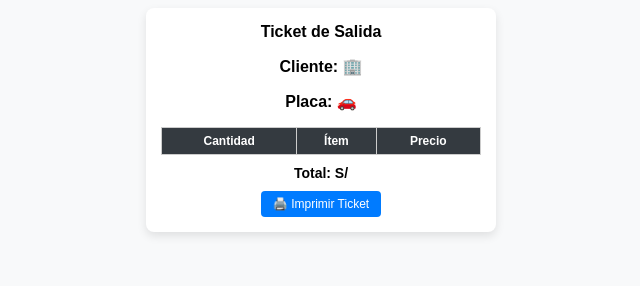
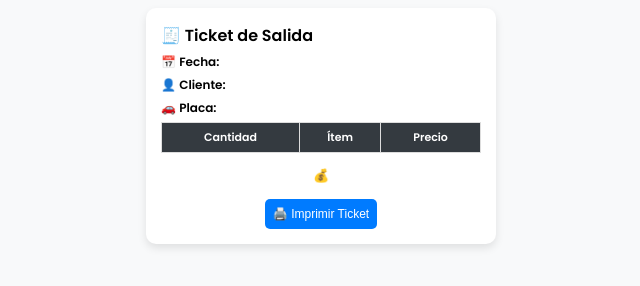
Before and after one commit to SexxinUwu/ticket-app, a plain HTML site: page index.html in a window 1280 px wide. Shown: the whole page, without its empty margins (319-959 px from the left). Drawn offline with Linux system fonts and the light colour scheme.

Commit message:
Update index.html

```diff
--- a/index.html
+++ b/index.html
@@ -4,80 +4,41 @@
     <meta charset="UTF-8">
     <meta name="viewport" content="width=device-width, initial-scale=1.0">
     <title>Ticket de Salida</title>
+    <link href="https://fonts.googleapis.com/css2?family=Poppins:wght@300;400;600&display=swap" rel="stylesheet">
     <style>
-        body {
-            font-family: 'Poppins', sans-serif;
-            text-align: center;
-            background-color: #f8f9fa;
-        }
-        .ticket {
-            width: 320px;
-            margin: auto;
-            padding: 15px;
-            background: white;
-            border-radius: 8px;
-            box-shadow: 0px 4px 10px rgba(0, 0, 0, 0.1);
-        }
-        .header {
-            font-size: 16px;
-            font-weight: bold;
-        }
-        .table-container {
-            margin-top: 10px;
-        }
-        table {
-            width: 100%;
-            border-collapse: collapse;
-            font-size: 12px;
-        }
-        th, td {
-            border: 1px solid #ccc;
-            padding: 6px;
-            text-align: center;
-            word-wrap: break-word;
-        }
-        th {
-            background-color: #343a40;
-            color: white;
-        }
-        .totals {
-            font-weight: bold;
-            margin-top: 10px;
-            font-size: 14px;
-        }
-        button {
-            margin-top: 10px;
-            padding: 6px 12px;
-            font-size: 12px;
-            border: none;
-            background: #007bff;
-            color: white;
-            border-radius: 4px;
-            cursor: pointer;
-        }
+        body { font-family: 'Poppins', sans-serif; text-align: center; background-color: #f8f9fa; }
+        .ticket { width: 320px; margin: auto; background: white; padding: 15px; border-radius: 10px; box-shadow: 0px 4px 8px rgba(0, 0, 0, 0.1); }
+        .header { font-size: 16px; font-weight: 600; text-align: left; }
+        .info { font-size: 12px; text-align: left; }
+        .info p { margin: 5px 0; }
+        table { width: 100%; border-collapse: collapse; font-size: 11px; }
+        th, td { border: 1px solid #ddd; padding: 6px; text-align: center; }
+        th { background-color: #343a40; color: white; font-weight: 600; }
+        .totals { font-size: 13px; font-weight: 600; margin-top: 10px; }
+        .btn { background: #007bff; color: white; border: none; padding: 8px; border-radius: 5px; cursor: pointer; font-size: 12px; }
+        .btn:hover { background: #0056b3; }
     </style>
 </head>
 <body>
     <div class="ticket">
-        <div class="header">Ticket de Salida</div>
-        <p><strong>Cliente:</strong> <span id="cliente"></span> 🏢</p>
-        <p><strong>Placa:</strong> <span id="placa"></span> 🚗</p>
-        <div class="table-container">
+        <div class="header">🧾 <strong>Ticket de Salida</strong></div>
+        <div class="info">
+            <p>📅 <strong>Fecha:</strong> <span id="fecha"></span></p>
+            <p>👤 <strong>Cliente:</strong> <span id="cliente"></span></p>
+            <p>🚗 <strong>Placa:</strong> <span id="placa"></span></p>
+        </div>
         <table>
-                <thead>
             <tr>
                 <th>Cantidad</th>
                 <th>Ítem</th>
                 <th>Precio</th>
             </tr>
-                </thead>
             <tbody id="productos-list"></tbody>
         </table>
+        <div class="totals">
+            <p>💰 <Total: S/ <span id="total"></span></p>
         </div>
-        <div class="totals">
-            Total: S/ <span id="total"></span>
-        </div>
-        <button onclick="window.print()">🖨️ Imprimir Ticket</button>
+        <button class="btn" onclick="window.print()">🖨️ Imprimir Ticket</button>
     </div>
 
     <script>
@@ -85,6 +46,8 @@
             const urlParams = new URLSearchParams(window.location.search);
             return urlParams.get(param);
         }
+
+        document.getElementById("fecha").textContent = getQueryParam("fecha");
         document.getElementById("cliente").textContent = getQueryParam("cliente");
         document.getElementById("placa").textContent = getQueryParam("placa");
         document.getElementById("total").textContent = getQueryParam("total");
```
Lines whose indentation alone changed are shown as unchanged.
